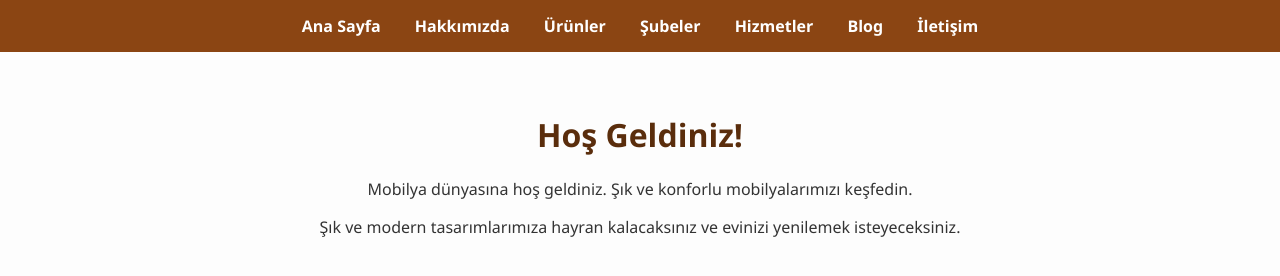
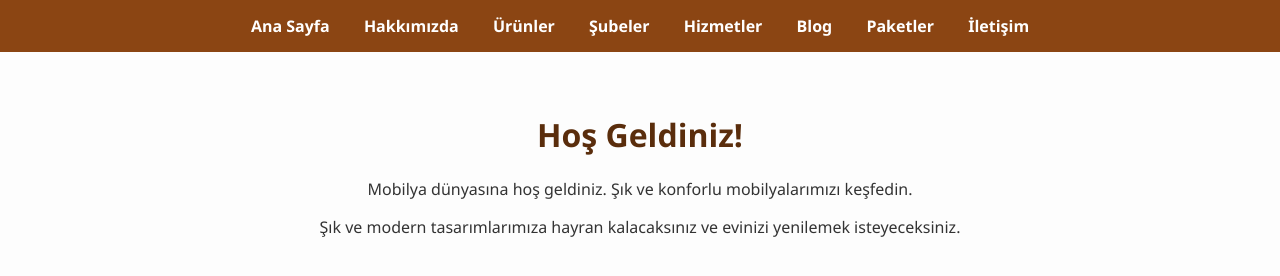
Before and after one commit to meke9/meke, a plain HTML site: page index.html in a window 1280 px wide. Drawn offline with Linux system fonts and the light colour scheme.

Commit message:
index.html

```diff
--- a/index.html
+++ b/index.html
@@ -14,6 +14,7 @@
     <a href="subeler.html">Şubeler</a>
     <a href="hizmetler.html">Hizmetler</a>
     <a href="blog.html">Blog</a>
+    <a href="paketler.html">Paketler</a>
     <a href="iletisim.html">İletişim</a>
 </nav>
 <Main>
```
